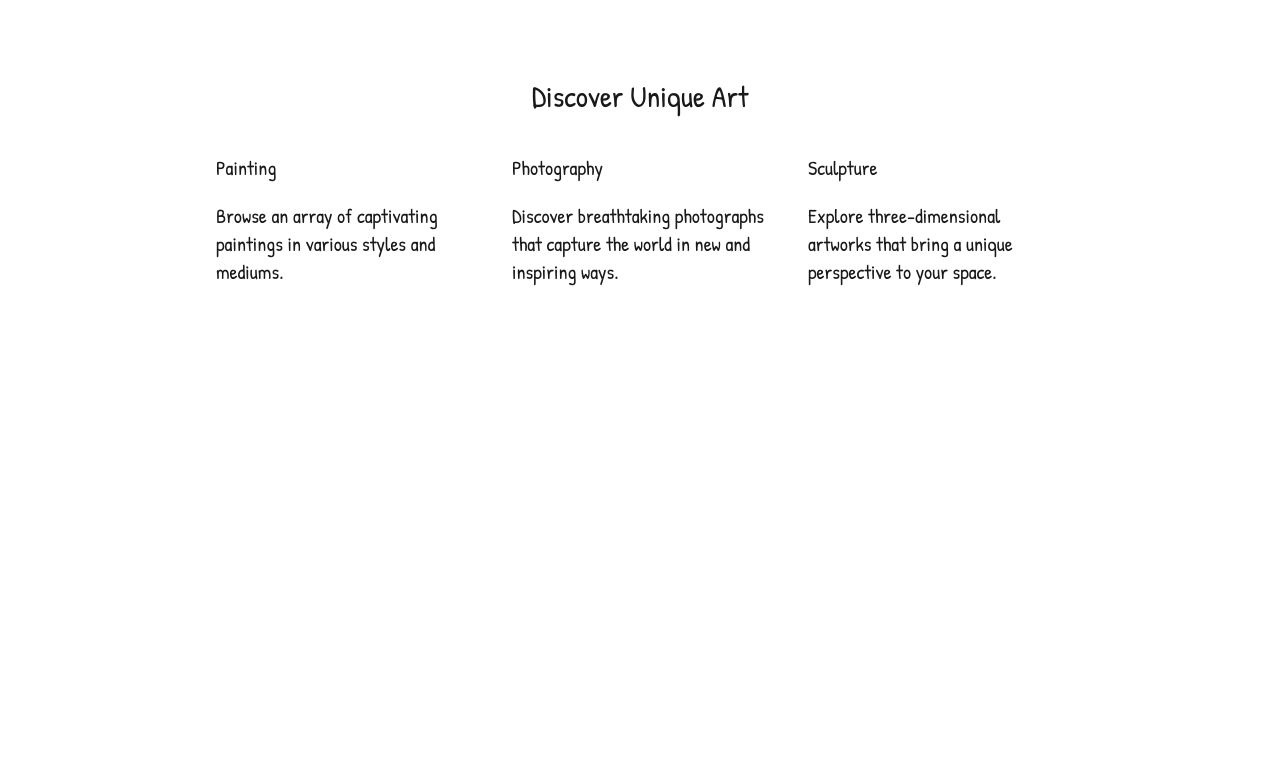
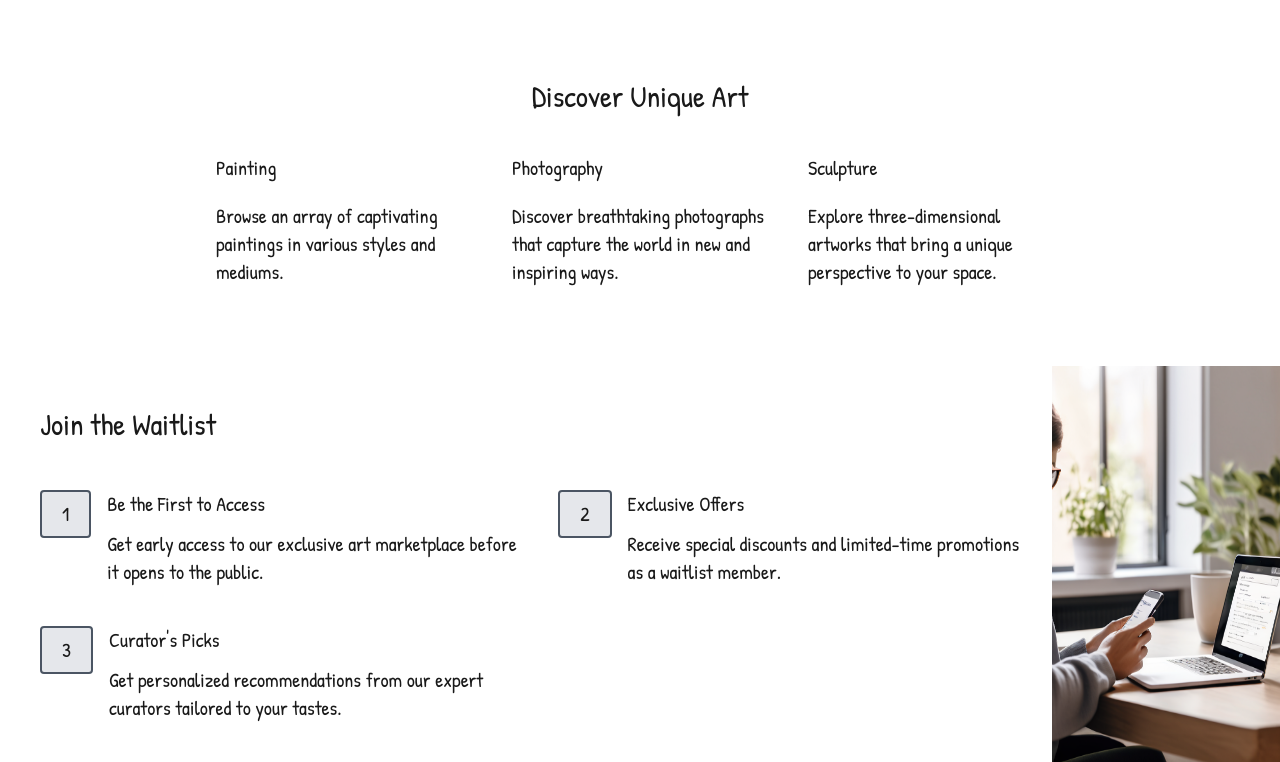
Before and after one commit to Goketech/Artful-web, a Next.js app: page / in a window 1280 px wide. Shown: the part 906-1668 px from the top of the page. Before the commit the page ends 1272 px from the top, so only its background shows below. Built offline with nearby package versions, Linux system fonts and the light colour scheme; a web font is replaced by a local one.

Commit message:
add join section

```diff
--- a/app/page.tsx
+++ b/app/page.tsx
@@ -1,7 +1,7 @@
-import Image from "next/image";
 import Nav from "../components/Nav";
 import Hero from "../components/Hero";
 import Discover from "../components/Discover";
+import Join from "../components/Join";
 
 export default function Home() {
   return (
@@ -9,6 +9,7 @@ export default function Home() {
       <Nav />
       <Hero />
       <Discover />
+      <Join />
     </main>
   );
 }
--- /dev/null
+++ b/components/Join.tsx
@@ -0,0 +1,39 @@
+import Image from "next/image"
+
+const Join = () => {
+    return (
+        <div className="flex justify-between font-patrick">
+            <div className="p-10 pr-4">
+                <h2 className="text-3xl mb-12">Join the Waitlist</h2>
+                <div className="grid grid-cols-2 text-xl gap-10">
+                    <div className="flex gap-4">
+                        <div className="px-5 py-2 border-2 border-gray-600 self-start bg-gray-200 rounded">1</div>
+                        <div>
+                            <p className="mb-3">Be the First to Access</p>
+                            <span>Get early access to our exclusive art marketplace before it opens to the public.</span>
+                        </div>
+                    </div>
+                    <div className="flex gap-4">
+                        <div className="px-5 py-2 border-2 border-gray-600 self-start bg-gray-200 rounded">2</div>
+                        <div>
+                            <p className="mb-3">Exclusive Offers</p>
+                            <span>Receive special discounts and limited-time promotions as a waitlist member.</span>
+                        </div>
+                    </div>
+                    <div className="flex gap-4">
+                        <div className="px-5 py-2 border-2 border-gray-600 self-start bg-gray-200 rounded">3</div>
+                        <div>
+                            <p className="mb-3">Curator's Picks</p>
+                            <span>Get personalized recommendations from our expert curators tailored to your tastes.</span>
+                        </div>
+                    </div>
+                </div>
+            </div>
+            <div className="w-1/4">
+                <Image src="/join.jpg" alt="Join the Waitlist" width={800} height={600} className="h-full" />
+            </div>
+        </div>
+    )
+}
+
+export default Join
```
Also changed, not shown: public/join.jpg (added).
